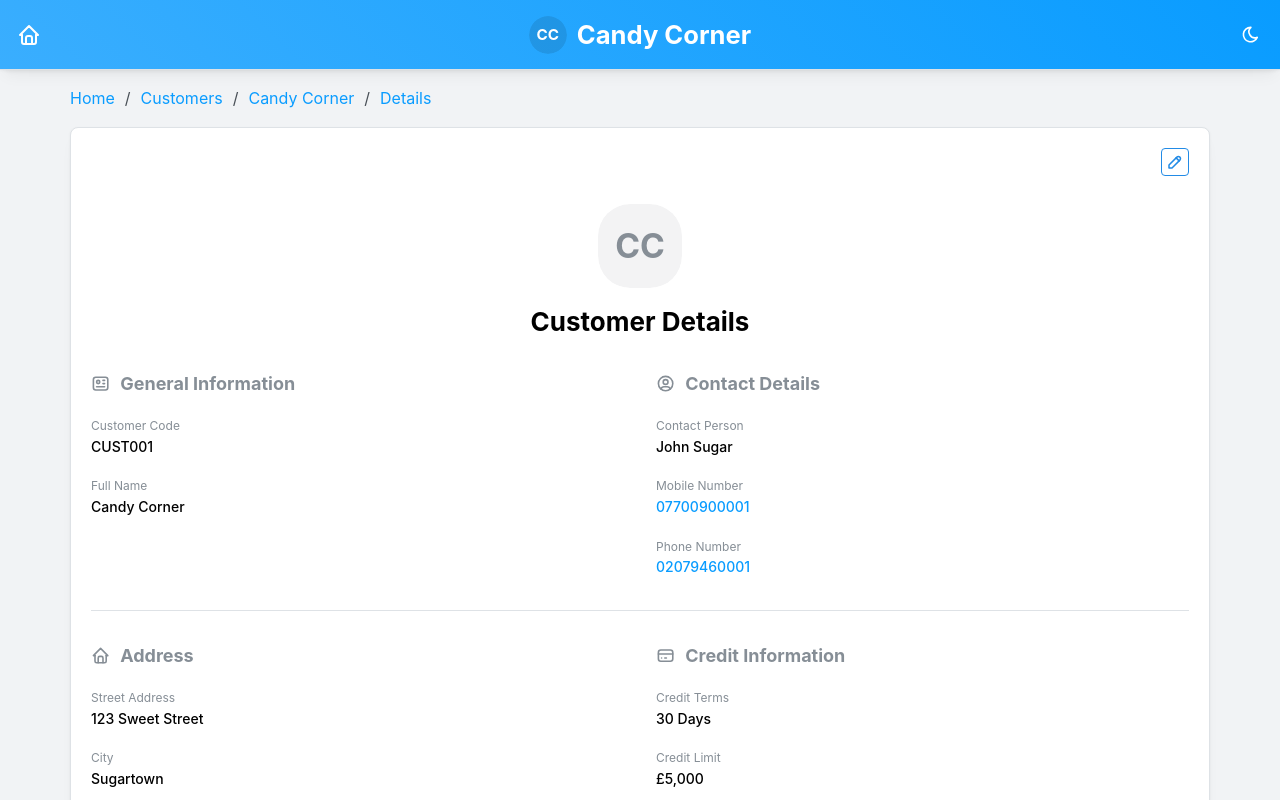
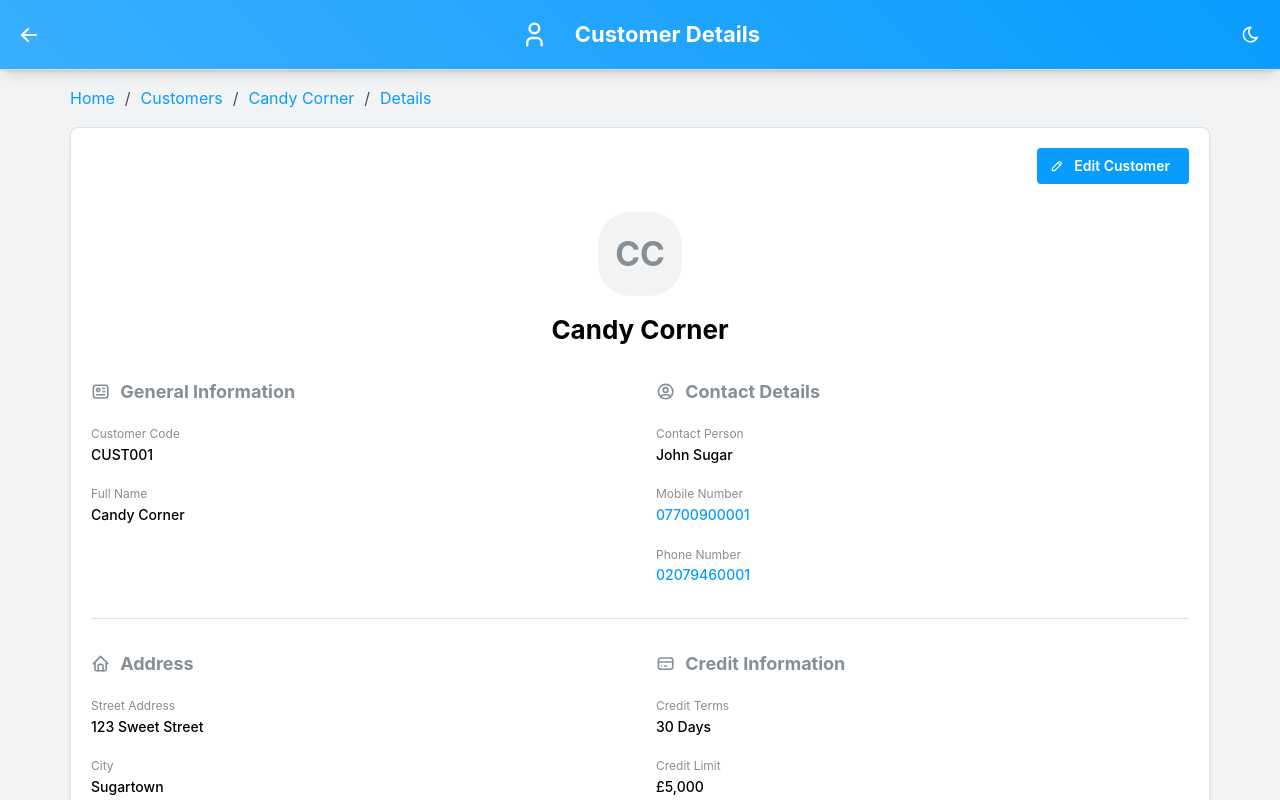
Before and after one commit to Vicky-Raj/candy-cloud, a React (Vite) app: page /#/customer/1/detail in a window 1280 px wide. Shown: the top 800 px of the page. Built offline with nearby package versions, Linux system fonts and the light colour scheme.

Commit message:
modified cutomer edit logic

```diff
--- a/src/routes/customer/$customerId/detail.tsx
+++ b/src/routes/customer/$customerId/detail.tsx
@@ -1,14 +1,12 @@
 import {
   createFileRoute,
-  useParams,
   useLoaderData,
-  useNavigate,
-  // Link, // No longer directly used in this component's output
+  notFound,
+  Link,
 } from "@tanstack/react-router";
 import {
   Text,
   Title,
-  // useComputedColorScheme, // No longer directly used
   Paper,
   SimpleGrid,
   Group,
@@ -19,8 +17,11 @@ import {
   Anchor,
   Avatar,
   ActionIcon,
+  AppShell,
+  useMantineColorScheme,
+  useComputedColorScheme,
+  Button,
 } from "@mantine/core";
-import type { Customer } from "../../../data/customers";
 import {
   IconUserCircle,
   IconHome,
@@ -29,10 +30,23 @@ import {
   IconTruckDelivery,
   IconId,
   IconPencil,
+  IconArrowLeft,
+  IconSun,
+  IconMoon,
+  IconUser,
+  IconX,
 } from "@tabler/icons-react";
+import { useState } from "react";
+import type { Customer } from "../../../data/customers";
+import { dummyCustomers } from "../../../data/customers";
+import { CustomerFormPage } from "../../customers/add";
 
-// Path matches /customer/$customerId/detail
 export const Route = createFileRoute("/customer/$customerId/detail")({
+  loader: async ({ params }) => {
+    const customer = dummyCustomers.find((c) => c.id === params.customerId);
+    if (!customer) throw notFound();
+    return customer;
+  },
   component: CustomerDetailPage,
 });
 
@@ -69,11 +83,10 @@ function DetailItem({ label, value, icon }: DetailItemProps) {
 }
 
 function CustomerDetailPage() {
-  // const { customerId: paramCustomerId } = useParams(); // Not strictly needed if parentCustomerData is guaranteed
-  const customer = useLoaderData({
-    from: "/customer/$customerId", // Adjusted to directly use the layout's loader data
-  }) as Customer | undefined;
-  const navigate = useNavigate(); // Import and use navigate for the edit button
+  const customer = Route.useLoaderData();
+  const [isEditing, setIsEditing] = useState(false);
+  const { colorScheme, toggleColorScheme } = useMantineColorScheme();
+  const computedColorScheme = useComputedColorScheme("light");
 
   const getInitials = (name: string) => {
     const parts = name.split(" ");
@@ -83,34 +96,95 @@ function CustomerDetailPage() {
     return name.substring(0, 2).toUpperCase();
   };
 
-  if (!customer) {
-    return <Text>Customer data not found.</Text>; // Or a more sophisticated loading/error state
+  const pageTitle = isEditing ? `Edit: ${customer.name}` : "Customer Details";
+
+  if (isEditing) {
+    // The CustomerFormPage includes its own AppShell, so we render it directly
+    return (
+      <CustomerFormPage
+        editMode={true}
+        customerData={customer}
+        onCancel={() => setIsEditing(false)}
+      />
+    );
   }
 
+  // The detail view with its own AppShell
   return (
+    <AppShell header={{ height: 70 }} padding="md">
+      <AppShell.Header
+        p="sm"
+        style={(theme) => ({
+          background:
+            computedColorScheme === "dark"
+              ? theme.colors.dark[5]
+              : `linear-gradient(45deg, ${theme.colors.primaryColor[4]}, ${theme.colors.primaryColor[6]})`,
+          boxShadow: theme.shadows.sm,
+          display: "flex",
+          alignItems: "center",
+        })}
+      >
+        <Group justify="space-between" style={{ flexGrow: 1 }}>
+          <Group gap="xs">
+            <ActionIcon
+              component={Link}
+              to="/customers"
+              variant="transparent"
+              title="Back to Customers"
+              size="lg"
+            >
+              <IconArrowLeft size="1.5rem" color="white" />
+            </ActionIcon>
+          </Group>
+          <Group align="center">
+            <IconUser
+              size="1.8rem"
+              color="white"
+              style={{ marginRight: "var(--mantine-spacing-xs)" }}
+            />
+            <Title order={3} c="white">
+              {pageTitle}
+            </Title>
+          </Group>
+          <ActionIcon
+            variant="transparent"
+            onClick={() => toggleColorScheme()}
+            title="Toggle color scheme"
+            size="lg"
+          >
+            {computedColorScheme === "dark" ? (
+              <IconSun size="1.2rem" color="white" />
+            ) : (
+              <IconMoon size="1.2rem" color="white" />
+            )}
+          </ActionIcon>
+        </Group>
+      </AppShell.Header>
+      <AppShell.Main
+        style={(theme) => ({
+          padding: 0,
+          backgroundColor:
+            computedColorScheme === "dark"
+              ? theme.colors.dark[8]
+              : theme.colors.gray[1],
+        })}
+      >
         <Paper shadow="sm" p="lg" radius="md" withBorder>
           <Stack align="center" mb="md">
             <Group justify="flex-end" style={{ width: "100%" }} mb="sm">
-          <ActionIcon
-            variant="outline"
-            color="blue"
-            title="Edit Customer"
-            onClick={() =>
-              navigate({
-                to: "/customers/$customerId/edit",
-                params: { customerId: customer.id },
-              })
-            }
+              <Button
+                leftSection={<IconPencil size={14} />}
+                onClick={() => setIsEditing(true)}
               >
-            <IconPencil size={18} />
-          </ActionIcon>
+                Edit Customer
+              </Button>
             </Group>
             <Avatar size="xl" radius="xl" tt="uppercase">
               {getInitials(customer.name)}
             </Avatar>
           </Stack>
           <Title order={2} mb="xl" ta="center">
-        Customer Details
+            {customer.name}
           </Title>
 
           <SimpleGrid cols={{ base: 1, sm: 2 }} spacing="xl">
@@ -178,5 +252,7 @@ function CustomerDetailPage() {
             />
           </Stack>
         </Paper>
+      </AppShell.Main>
+    </AppShell>
   );
 }
--- a/src/routes/customer/$customerId/orders/add.tsx
+++ b/src/routes/customer/$customerId/orders/add.tsx
@@ -462,7 +462,7 @@ export function CustomerAddOrderPage({
 
   return (
     <Container p={0} pb="xl">
-      <Title order={2} mb="md" ta="center">
+      <Title order={3} mb="md" ta="center">
         {pageTitle}
       </Title>
       <Paper withBorder shadow="md" p="sm" radius="md">
--- a/src/routes/customer/$customerId/orders/index.tsx
+++ b/src/routes/customer/$customerId/orders/index.tsx
@@ -605,8 +605,8 @@ function CustomerOrderPage() {
                       key={cell.id}
                       style={{
                         width: cell.column.getSize(),
-                        paddingTop: "10px",
-                        paddingBottom: "10px",
+                        paddingTop: "16px",
+                        paddingBottom: "16px",
                       }}
                     >
                       {flexRender(
--- a/src/routes/customers/$customerId/edit.tsx
+++ /dev/null
@@ -1,28 +0,0 @@
-import {
-  createFileRoute,
-  useLoaderData,
-  notFound,
-} from "@tanstack/react-router";
-import { CustomerFormPage } from "../add"; // Reusing the form page
-import { dummyCustomers, type Customer } from "../../../data/customers";
-
-// This is the new route for /customers/$customerId/edit
-export const Route = createFileRoute("/customers/$customerId/edit")({
-  loader: async ({ params }) => {
-    // Ensure params.customerId is treated as a string for comparison
-    const customerId = params.customerId as string;
-    const customer = dummyCustomers.find((c) => c.id === customerId);
-    if (!customer) {
-      throw notFound();
-    }
-    return customer;
-  },
-  component: EditCustomerComponent,
-});
-
-function EditCustomerComponent() {
-  const customerToEdit = Route.useLoaderData();
-
-  // CustomerFormPage will render its own AppShell when in editMode (as designed in previous steps)
-  return <CustomerFormPage editMode={true} customerData={customerToEdit} />;
-}
--- a/src/routes/customers/add.tsx
+++ b/src/routes/customers/add.tsx
@@ -61,7 +61,7 @@ export type CustomerFormValues = z.infer<typeof customerFormSchema>;
 interface CustomerFormPageProps {
   editMode?: boolean;
   customerData?: Customer;
-  // customerId will be inferred from customerData in editMode or from route if needed
+  onCancel?: () => void;
 }
 
 // This is the route for /customers/add
@@ -72,6 +72,7 @@ export const Route = createFileRoute("/customers/add")({
 export function CustomerFormPage({
   editMode = false,
   customerData,
+  onCancel,
 }: CustomerFormPageProps) {
   const navigate = useNavigate();
   const { colorScheme, toggleColorScheme } = useMantineColorScheme();
@@ -173,6 +174,14 @@ export function CustomerFormPage({
       ? `/customer/${customerData.id}/detail`
       : "/customers";
 
+  const handleCancel = () => {
+    if (onCancel) {
+      onCancel();
+    } else {
+      navigate({ to: backButtonLink });
+    }
+  };
+
   return (
     <AppShell header={{ height: 70 }} padding="md">
       <AppShell.Header
@@ -190,8 +199,7 @@ export function CustomerFormPage({
         <Group justify="space-between" style={{ flexGrow: 1 }}>
           <Group gap="xs">
             <ActionIcon
-              component={Link}
-              to={backButtonLink}
+              onClick={handleCancel}
               variant="transparent"
               title={editMode ? "Back to Details" : "Back to Customers"}
               size="lg"
@@ -227,6 +235,7 @@ export function CustomerFormPage({
       </AppShell.Header>
       <AppShell.Main
         style={(theme) => ({
+          padding: 0,
           backgroundColor:
             computedColorScheme === "dark"
               ? theme.colors.dark[8]
@@ -331,8 +340,7 @@ export function CustomerFormPage({
               <Group justify="flex-end" mt="xl">
                 <Button
                   variant="default"
-                  component={Link}
-                  to={backButtonLink}
+                  onClick={handleCancel}
                   leftSection={<IconArrowLeft size={14} />}
                 >
                   Cancel
```
Also changed, not shown: src/routeTree.gen.ts (+0 -26 lines), 1 other file (tests, documents, lock files or other folders). Lines whose indentation alone changed are shown as unchanged.
